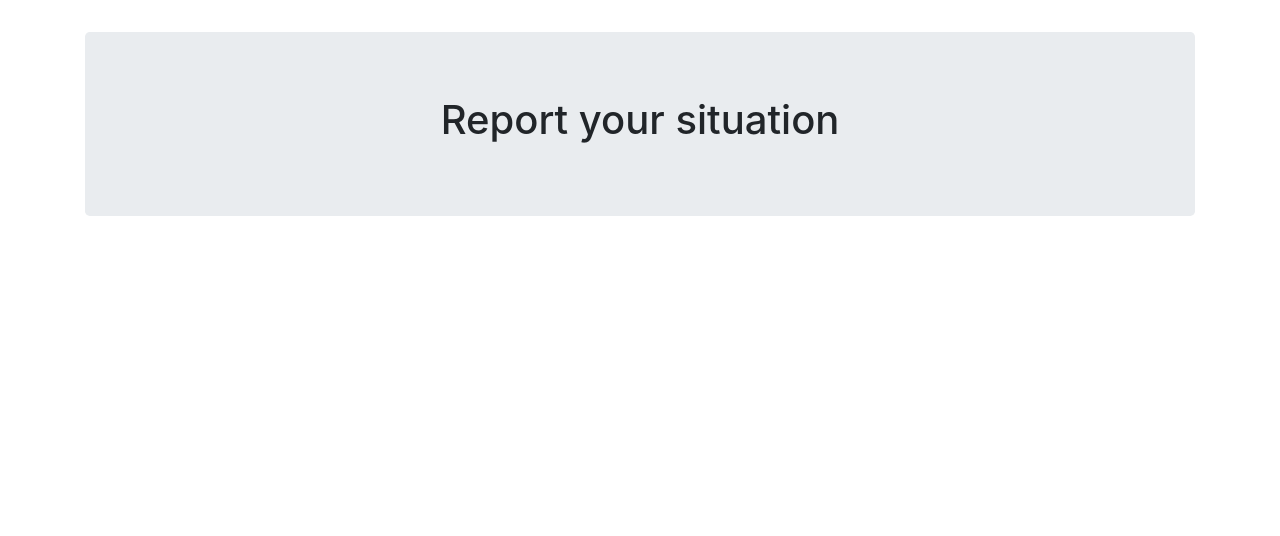
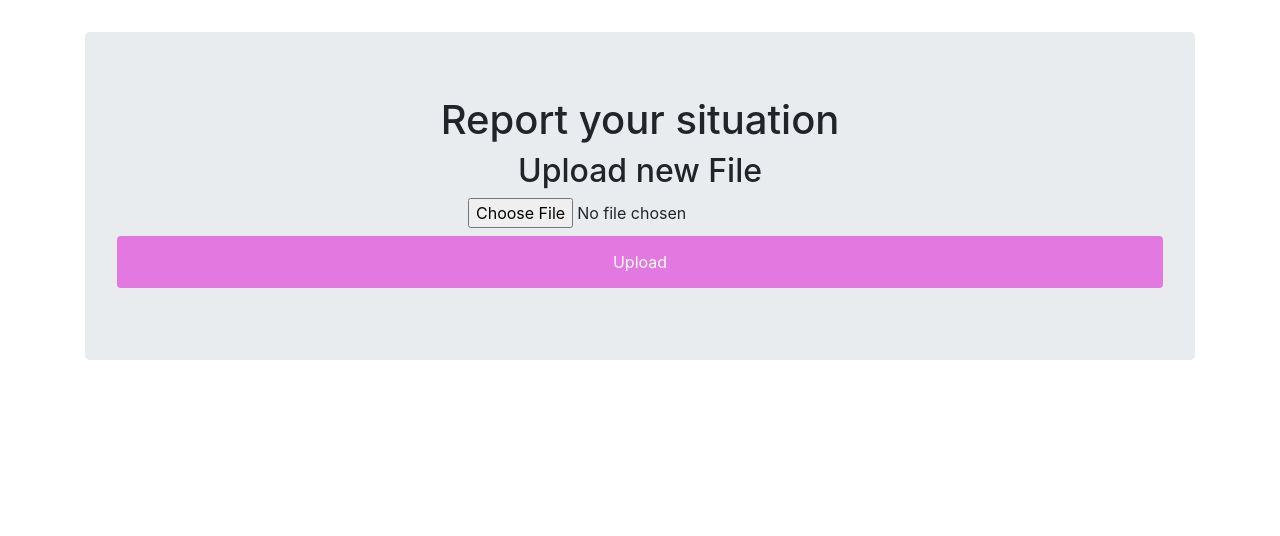
Before and after one commit to fmeina/covid_app, a Flask app: page /report in a window 1280 px wide. Shown: the part 89-625 px from the top of the page. Run offline with Flask 2, Linux system fonts and the light colour scheme; the visitor is signed in with stand-in values (Sample User, id 1); parts of the project's set-up code (start-up, migrations or seed data) failed here and were passed over; some libraries are stand-ins or nearby versions.

Commit message:
add() file uploading

```diff
--- a/application/__init__.py
+++ b/application/__init__.py
@@ -1,6 +1,8 @@
 from flask import Flask
 from flask_sqlalchemy import SQLAlchemy
 from flask_login import LoginManager
+
+
 
 login_manager = LoginManager()
 app = Flask(__name__)
--- a/application/core/views.py
+++ b/application/core/views.py
@@ -1,6 +1,12 @@
-from flask import render_template, request, Blueprint
+from flask import render_template, Blueprint
 from flask_login import login_required, current_user
-from application.core.article_scraper import text1
+from application.utils.article_scraper import text1
+from werkzeug.utils import secure_filename
+from flask import flash, request, redirect, url_for
+from application.utils.file_uploader import allowed_file
+from application import app
+import os
+
 
 core = Blueprint('core', __name__)
 
@@ -16,9 +22,25 @@ def stats():
     return render_template('stats.html', current_user=current_user)
 
 
-
-
-@core.route('/report')
+@core.route('/report', methods=['GET', 'POST'])
 @login_required
 def report():
+    if request.method == 'POST':
+        # check if the post request has the file part
+        if 'file' not in request.files:
+            flash('No file part')
+            return redirect(request.url)
+        file = request.files['file']
+        # if user does not select file, browser also
+        # submit an empty part without filename
+        if file.filename == '':
+            flash('No selected file')
+            return redirect(request.url)
+        elif not allowed_file(file.filename):
+            flash('Incorrect file extension, you should use .pdf, .doc or .docx')
+            return redirect(request.url)
+        if file and allowed_file(file.filename):
+            filename = secure_filename(file.filename)
+            file.save(os.path.join(app.config['UPLOAD_FOLDER'], filename))
+            flash('File updated successfully')
     return render_template('report.html', current_user=current_user)
--- a/application/templates/report.html
+++ b/application/templates/report.html
@@ -4,6 +4,11 @@
 
 <div class="jumbotron mt-2 text-center">
     <h1>Report your situation</h1>
+    <h2>Upload new File</h2>
+    <form method=post enctype=multipart/form-data>
+      <input type=file name=file accept=".pdf,.doc,.docx">
+      <input type=submit value=Upload>
+    </form>
 </div>
 
 {% endblock content %}
--- /dev/null
+++ b/application/utils/file_uploader.py
@@ -0,0 +1,6 @@
+from application import app
+
+
+def allowed_file(filename):
+    return '.' in filename and \
+           filename.rsplit('.', 1)[1].lower() in app.config['ALLOWED_EXTENSIONS']
--- a/config.py
+++ b/config.py
@@ -11,9 +11,15 @@ class DevelopmentConfig(Config):
     DEBUG = True
     SQLALCHEMY_DATABASE_URI = 'mysql+pymysql://root:root123456@localhost/covdb_dev'
     SECRET_KEY = secrets.token_urlsafe(16)
+    UPLOAD_FOLDER = 'application/uploads/forms'
+    ALLOWED_EXTENSIONS = {'txt', 'pdf', 'doc', 'docx'}
+    MAX_CONTENT_LENGTH = 16 * 1024 * 1024
 
 class ProductionConfig(Config):
     ENV = 'production'
     DEBUG = False
     SQLALCHEMY_DATABASE_URI = 'mysql://root:root123456@localhost/covdb'
     SECRET_KEY = secrets.token_urlsafe(16)
+    UPLOAD_FOLDER = 'application/uploads/forms'
+    ALLOWED_EXTENSIONS = {'txt', 'pdf', 'doc', 'docx'}
+    MAX_CONTENT_LENGTH = 16 * 1024 * 1024
--- a/requirements.txt
+++ b/requirements.txt
@@ -10,6 +10,7 @@ email-validator==1.1.2
 Flask==1.1.2
 Flask-Login==0.5.0
 Flask-SQLAlchemy==2.4.4
+Flask-Uploads==0.2.1
 Flask-WTF==0.14.3
 idna==2.10
 isort==5.6.4
```
Also changed, not shown: application/utils/__init__.py (added), application/utils/article_scraper.py (renamed from application/core/article_scraper.py).
